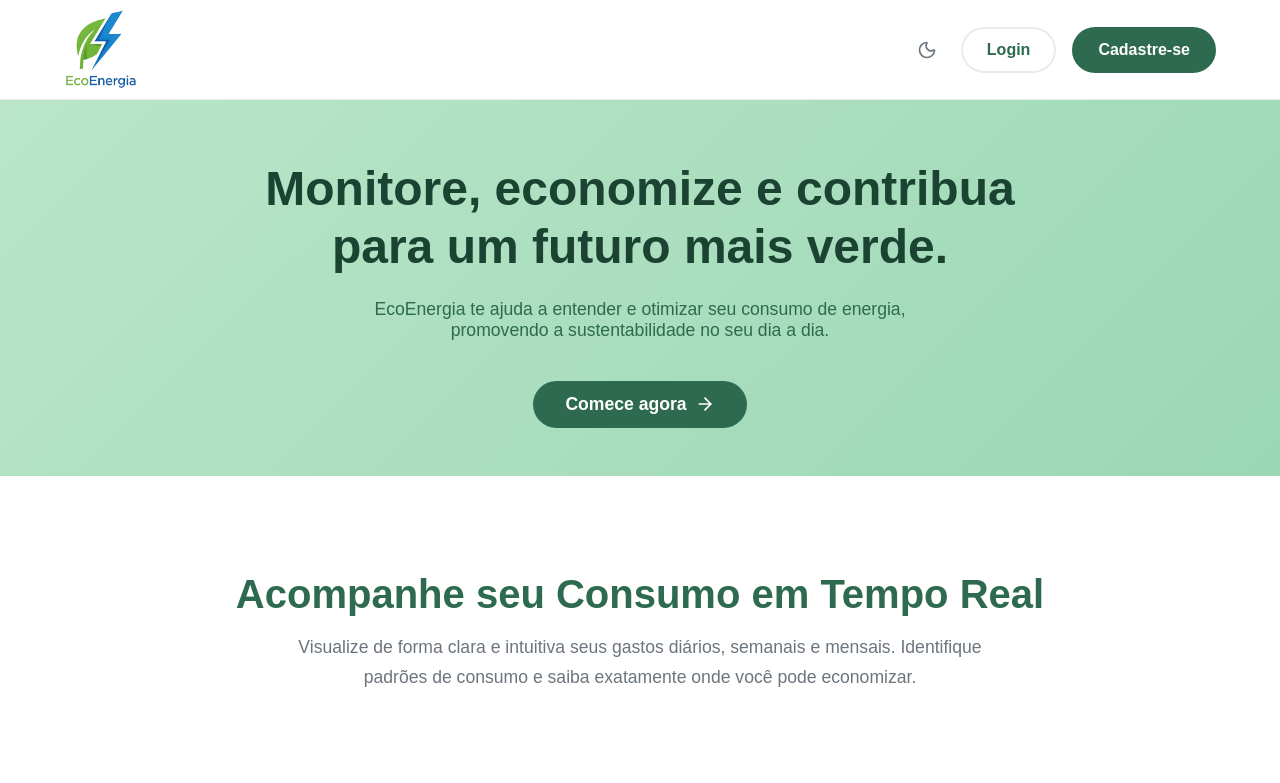
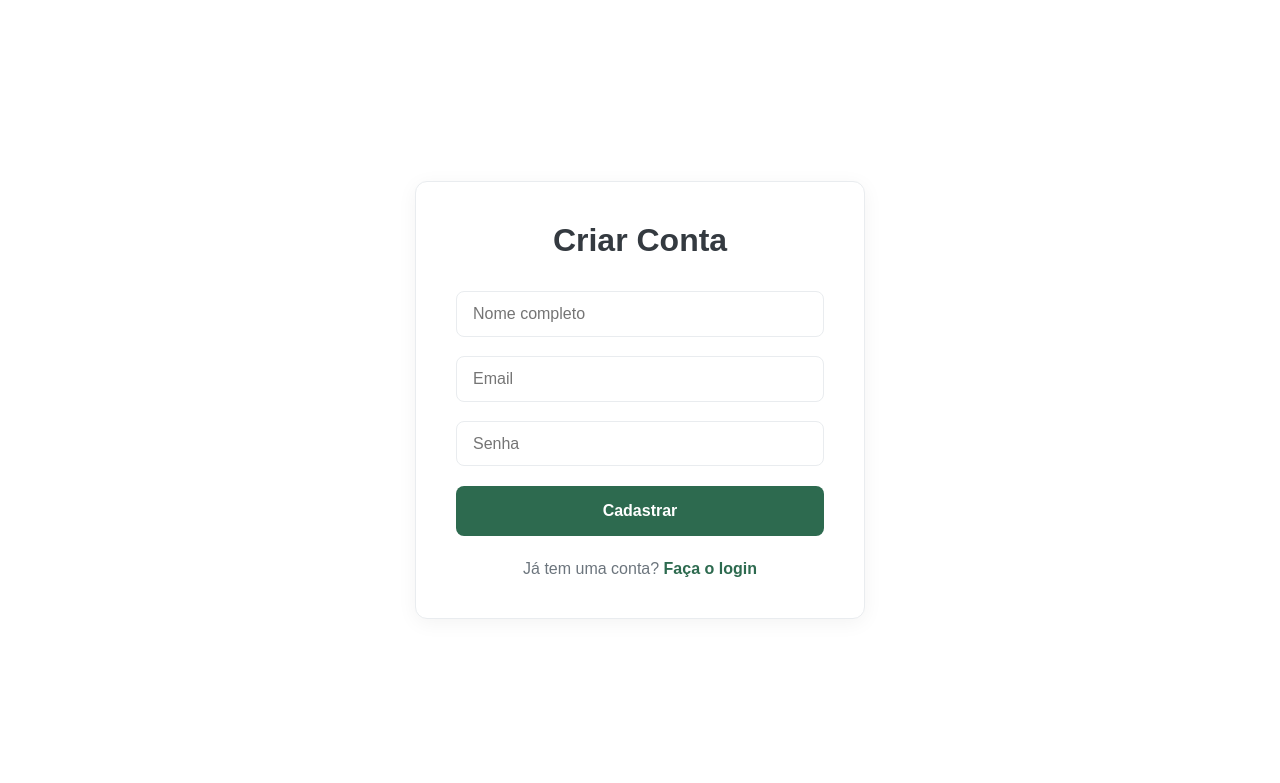
Before and after one commit to vfaels/ecoenergia-app, a React (Vite) app: page /register in a window 1280 px wide. Before the commit this address led to /. Shown: the top 783 px of the page. Built offline with nearby package versions, Linux system fonts and the light colour scheme.

Commit message:
feat: implementar registro de usuário e autenticação com API

```diff
--- a/src/pages/auth/Login.tsx
+++ b/src/pages/auth/Login.tsx
@@ -1,9 +1,8 @@
 // src/pages/auth/Login.tsx
-import React, { useState, useEffect } from 'react';
-import { useNavigate, Link } from 'react-router-dom';
+import { type FormEvent, useState } from 'react';
+import { useAuth } from '../../contexts/authContext';
+import { Link } from 'react-router-dom';
 import styled from 'styled-components';
-import { useAuth } from '../../contexts/authContext';
-import { PublicHeader } from '../../components/common/PublicHeader';
 
 const LoginWrapper = styled.div`
   display: flex;
@@ -108,59 +107,60 @@ const SignupLink = styled.p`
 
 
 const Login = () => {
-  const navigate = useNavigate();
-  const { isAuthenticated, login } = useAuth();
+
+  const { signIn } = useAuth();
+
   const [email, setEmail] = useState('');
   const [password, setPassword] = useState('');
 
-  useEffect(() => {
-    if (isAuthenticated) {
-      navigate('/app');
+  const handleSubmit = async (event: FormEvent) => {
+    event.preventDefault();
+
+    if (!email || !password) {
+      alert('Por favor, preencha todos os campos.');
+      return;
     }
-  }, [isAuthenticated, navigate]);
 
-  const handleSubmit = (event: React.FormEvent) => {
-    event.preventDefault();
-    console.log('Tentativa de login com:', { email, password });
-    login({ name: 'Fael Melo', email: email });
+    await signIn({ email, password });
   };
 
   return (
-    <>
-      <PublicHeader />
     <LoginWrapper>
       <LoginCard>
-          <Title>Bem-vindo de volta!</Title>
-          <Subtitle>Acesse sua conta para continuar.</Subtitle>
+        <Title>Login</Title>
+        <Subtitle>Bem-vindo de volta! Por favor, faça login para continuar.</Subtitle>
         <Form onSubmit={handleSubmit}>
           <InputGroup>
             <Label htmlFor="email">Email</Label>
             <Input
+              id="email"
               type="email"
-                id="email"
+              placeholder="Digite seu email"
               value={email}
               onChange={(e) => setEmail(e.target.value)}
               required
+              autoComplete="email"
             />
           </InputGroup>
           <InputGroup>
             <Label htmlFor="password">Senha</Label>
             <Input
+              id="password"
               type="password"
-                id="password"
+              placeholder="Digite sua senha"
               value={password}
               onChange={(e) => setPassword(e.target.value)}
               required
+              autoComplete="current-password"
             />
           </InputGroup>
           <SubmitButton type="submit">Entrar</SubmitButton>
         </Form>
         <SignupLink>
-            Não tem uma conta? <Link to="/cadastro">Cadastre-se</Link>
+          Não tem uma conta? <Link to="/register">Registre-se</Link>
         </SignupLink>
       </LoginCard>
     </LoginWrapper>
-    </>
   );
 };
 
--- /dev/null
+++ b/src/pages/auth/Register.tsx
@@ -0,0 +1,146 @@
+import { type FormEvent, useState } from 'react';
+import { Link, useNavigate } from 'react-router-dom';
+import styled from 'styled-components';
+import api from '../../services/api';
+
+
+const RegisterWrapper = styled.div`
+  display: flex;
+  justify-content: center;
+  align-items: center;
+  min-height: 100vh;
+  background-color: ${({ theme }) => theme.body};
+`;
+
+const RegisterForm = styled.form`
+  padding: 2.5rem;
+  width: 100%;
+  max-width: 450px;
+  background: ${({ theme }) => theme.cardBg};
+  border: 1px solid ${({ theme }) => theme.borderColor};
+  border-radius: 12px;
+  box-shadow: 0 4px 20px rgba(0,0,0,0.05);
+
+  h2 {
+    font-size: 2rem;
+    font-weight: 700;
+    color: ${({ theme }) => theme.text};
+    text-align: center;
+    margin-bottom: 2rem;
+  }
+
+  p {
+    text-align: center;
+    margin-top: 1.5rem;
+    color: ${({ theme }) => theme.textSecondary};
+
+    a {
+      color: ${({ theme }) => theme.primary};
+      font-weight: 600;
+      text-decoration: none;
+
+      &:hover {
+        text-decoration: underline;
+      }
+    }
+  }
+`;
+
+const Input = styled.input`
+  width: 100%;
+  padding: 0.8rem 1rem;
+  margin-bottom: 1.2rem;
+  border: 1px solid ${({ theme }) => theme.borderColor};
+  background-color: ${({ theme }) => theme.body};
+  border-radius: 8px;
+  color: ${({ theme }) => theme.text};
+  font-size: 1rem;
+  transition: border-color 0.2s ease, box-shadow 0.2s ease;
+
+  &:focus {
+    outline: none;
+    border-color: ${({ theme }) => theme.primary};
+    box-shadow: 0 0 0 3px ${({ theme }) => theme.primary}30;
+  }
+`;
+
+const Button = styled.button`
+  width: 100%;
+  padding: 1rem;
+  background: ${({ theme }) => theme.primary};
+  color: white;
+  border: none;
+  border-radius: 8px;
+  font-size: 1rem;
+  font-weight: 600;
+  cursor: pointer;
+  transition: background-color 0.2s ease;
+
+  &:hover {
+    background-color: ${({ theme }) => theme.primaryHover};
+  }
+`;
+
+const Register = () => {
+  const [name, setName] = useState('');
+  const [email, setEmail] = useState('');
+  const [password, setPassword] = useState('');
+  const navigate = useNavigate();
+
+  const handleSubmit = async (event: FormEvent) => {
+    event.preventDefault();
+
+    if (!name || !email || !password) {
+      alert('Por favor, preencha todos os campos.');
+      return;
+    }
+
+    try {
+      await api.post('/auth/register', { name, email, password });
+
+      alert('Cadastro realizado com sucesso! Você já pode fazer o login.');
+
+      navigate('/login');
+
+    } catch (error: any) {
+      console.error('Falha no cadastro:', error);
+      const errorMessage = error.response?.data?.message || 'Ocorreu um erro ao tentar cadastrar.';
+      alert(errorMessage);
+    }
+  };
+
+  return (
+    <RegisterWrapper>
+      <RegisterForm onSubmit={handleSubmit}>
+        <h2>Criar Conta</h2>
+        <Input
+          type="text"
+          placeholder="Nome completo"
+          value={name}
+          onChange={(e) => setName(e.target.value)}
+          required
+        />
+        <Input
+          type="email"
+          placeholder="Email"
+          value={email}
+          onChange={(e) => setEmail(e.target.value)}
+          required
+        />
+        <Input
+          type="password"
+          placeholder="Senha"
+          value={password}
+          onChange={(e) => setPassword(e.target.value)}
+          required
+        />
+        <Button type="submit">Cadastrar</Button>
+        <p>
+          Já tem uma conta? <Link to="/login">Faça o login</Link>
+        </p>
+      </RegisterForm>
+    </RegisterWrapper>
+  );
+};
+
+export default Register;
--- a/src/router/AppRouter.tsx
+++ b/src/router/AppRouter.tsx
@@ -2,9 +2,9 @@
 import { Routes, Route, Navigate, Outlet } from 'react-router-dom';
 import { useAuth } from '../contexts/authContext';
 
-// Importe TODOS os seus componentes de página
 import { LandingPage } from '../pages/LandingPage';
 import Login from '../pages/auth/Login';
+import Register from '../pages/auth/Register';
 import DashboardHome from '../pages/dashboard/DashboardHome';
 import History from '../pages/dashboard/History';
 import Simulator from '../pages/dashboard/Simulator';
@@ -14,39 +14,28 @@ import Profile from '../pages/dashboard/Profile';
 import AccountSettings from '../pages/dashboard/AccountSettings';
 import { MainLayout } from '../components/layout/MainLayout';
 
-
-// 1. Componente para proteger as rotas
 const ProtectedRoute = () => {
   const { isAuthenticated } = useAuth();
-  // Se estiver logado, permite o acesso à rota filha (via Outlet)
-  // Se não, redireciona para a página de login
   return isAuthenticated ? <Outlet /> : <Navigate to="/login" replace />;
 };
 
-// 2. Componente para as rotas públicas (evita que um usuário logado as veja)
 const PublicRoute = () => {
   const { isAuthenticated } = useAuth();
-  // Se estiver logado, redireciona para o dashboard
-  // Se não, permite o acesso à rota pública (login, landing page)
   return isAuthenticated ? <Navigate to="/app" replace /> : <Outlet />;
 };
 
-
-// 3. O Roteador Principal
 export const AppRouter = () => {
   return (
     <Routes>
-      {/* Rotas Públicas: Acessíveis apenas se o usuário NÃO estiver logado */}
       <Route element={<PublicRoute />}>
         <Route path="/" element={<LandingPage />} />
         <Route path="/login" element={<Login />} />
+        <Route path="/register" element={<Register />} />
       </Route>
 
-      {/* Rotas Privadas: Acessíveis apenas se o usuário ESTIVER logado */}
       <Route path="/app" element={<ProtectedRoute />}>
-        {/* Todas as rotas aqui dentro usarão o MainLayout como "casca" */}
         <Route element={<MainLayout />}>
-          <Route index element={<DashboardHome />} /> {/* Rota inicial do app */}
+          <Route index element={<DashboardHome />} />
           <Route path="historico" element={<History />} />
           <Route path="simulador" element={<Simulator />} />
           <Route path="residencia" element={<ResidenceSettings />} />
@@ -56,7 +45,6 @@ export const AppRouter = () => {
         </Route>
       </Route>
 
-      {/* Rota de fallback: se nenhuma rota combinar, redireciona para a home */}
       <Route path="*" element={<Navigate to="/" replace />} />
     </Routes>
   );
--- a/src/services/api.ts
+++ b/src/services/api.ts
@@ -1,53 +1,23 @@
-import axios from "axios";
+// src/services/api.ts
+import axios from 'axios';
 
 const api = axios.create({
-  baseURL: "http://localhost:3333",
+  baseURL: 'http://localhost:3000/api',
 });
 
-// Tipos
-interface ResidenceConfig {
-  residents: number;
-  rooms: number;
-  bathrooms: number;
-  area: number;
-}
+// --- Interceptor de Requisições ---
+api.interceptors.request.use(
+  (config) => {
+    const token = localStorage.getItem('token');
 
-interface DailyConsumption {
-  day: string;
-  consumo: number;
-}
+    if (token) {
+      config.headers.Authorization = `Bearer ${token}`;
+    }
+    return config;
+  },
+  (error) => {
+    return Promise.reject(error);
+  }
+);
 
-interface MonthlyConsumption {
-  date: string;
-  kwh: number;
-}
-
-interface ConsumptionHistory {
-  today_kwh: number;
-  monthly_goal_kwh: number;
-  current_month_kwh: number;
-  last_7_days: DailyConsumption[];
-  last_30_days: MonthlyConsumption[];
-}
-
-interface EnergyTip {
-  id: number;
-  title: string;
-  description: string;
-}
-
-// Função para buscar todos os dados
-export async function fetchDashboardData() {
-  const [residenceRes, consumptionRes, tipsRes] = await Promise.all([
-    api.get<ResidenceConfig>("/residence_config"),
-    api.get<ConsumptionHistory>("/consumption_history"),
-    api.get<EnergyTip[]>("/energy_tips"),
-  ]);
-
-  return {
-    residence: residenceRes.data,
-    consumption: consumptionRes.data,
-    tips: tipsRes.data,
-  };
-}
 export default api;
```
Also changed, not shown: src/contexts/authContext.tsx (+74 -21 lines). Lines whose indentation alone changed are shown as unchanged.
